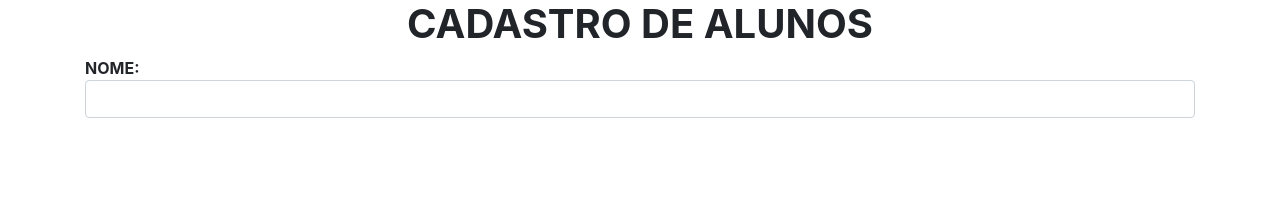
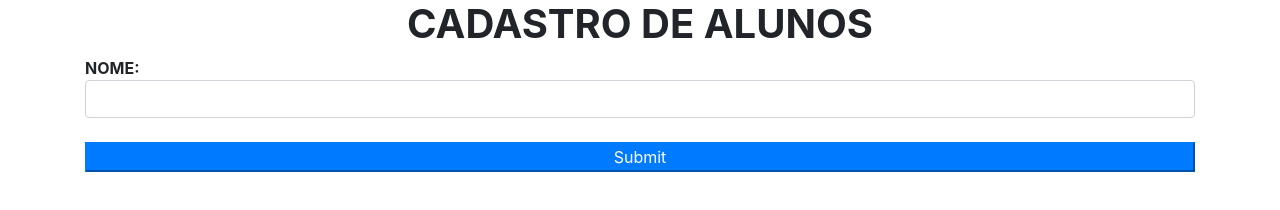
Before and after one commit to mauro-ribeiro/formulario-cadastro, a plain HTML site: page index.html in a window 1280 px wide. Drawn offline with nearby package versions, Linux system fonts and the light colour scheme.

Commit message:
Update index.html
Adicionei o botão de enviar.

```diff
--- a/index.html
+++ b/index.html
@@ -10,9 +10,10 @@
 		<h1 align="center"><b>CADASTRO DE ALUNOS</b></h1>
 	</div>
 	<div class="container">
-		<form action="cadastrar" method="get" accept-charset="utf-8">
-			<b>NOME:</b><input type="nome" name="nome" class="form-control">
-		</form>
+		<form action="cadastrar" method="post" accept-charset="utf-8">
+				<b>NOME:</b><input type="nome" name="nome" class="form-control"><br>
+				<input class="btn-block btn-primary" type="submit" name="Cadastrar">
+			</form>
 	</div>
 
 </body>
```
